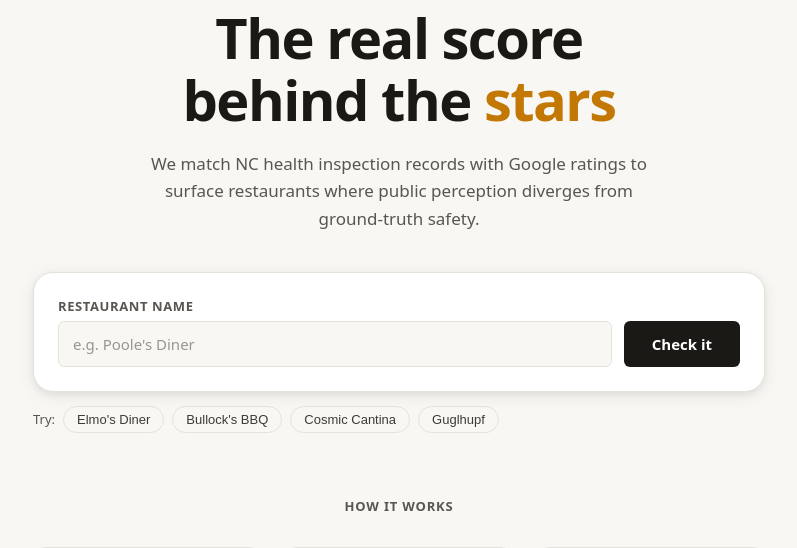
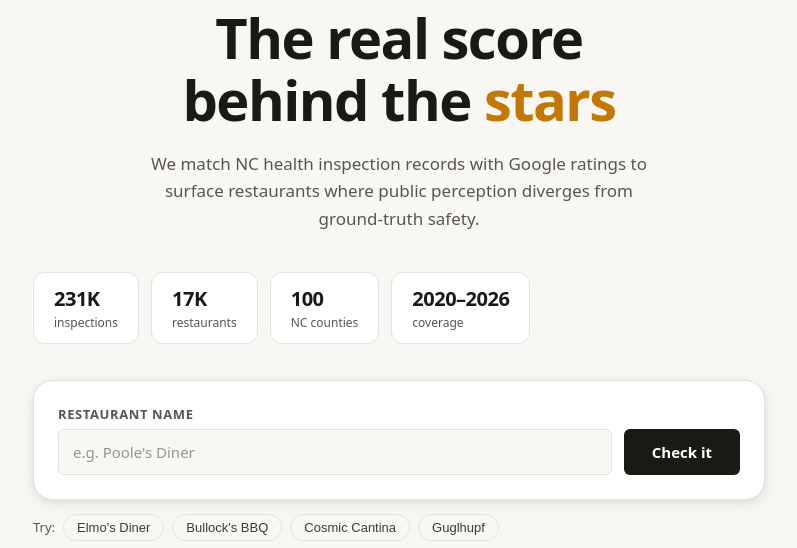
Before and after one commit to nocapchicken/nocapchicken.github.io, a Flask app: page / in a window 1280 px wide. Shown: the part 134-682 px from the top of the page, without its empty margins (241-1038 px from the left). Run offline with Flask 3, Linux system fonts and the light colour scheme.

Commit message:
feat: add dataset stats bar to hero section (#27)
Displays 231K inspections, 17K restaurants, 100 NC counties, and
2020–2026 coverage as stat cards between the hero and search form.

Co-authored-by: Claude Opus 4.6 <noreply@anthropic.com>

```diff
--- a/app/static/css/app.css
+++ b/app/static/css/app.css
@@ -150,6 +150,38 @@ html[data-theme="dark"] .btn-theme .icon-moon { display: none; }
   max-width: 520px;
   margin: 0 auto;
   line-height: 1.6;
+}
+
+/* ── Stats bar ───────────────────────────────────────────── */
+
+.stats-bar {
+  display: flex;
+  gap: 12px;
+  flex-wrap: wrap;
+  margin-bottom: 36px;
+}
+
+.stat {
+  display: flex;
+  flex-direction: column;
+  background: var(--surface);
+  border: 1px solid var(--border);
+  border-radius: var(--radius-md);
+  padding: 12px 20px;
+  min-width: 90px;
+}
+
+.stat-num {
+  font-size: 20px;
+  font-weight: 700;
+  letter-spacing: -0.5px;
+  color: var(--text);
+}
+
+.stat-label {
+  font-size: 12px;
+  color: var(--text-muted);
+  margin-top: 2px;
 }
 
 /* ── Search form ─────────────────────────────────────────── */
--- a/app/templates/index.html
+++ b/app/templates/index.html
@@ -46,6 +46,13 @@
           to surface restaurants where public perception diverges from ground-truth safety.
         </p>
       </section>
+
+      <div class="stats-bar">
+        <div class="stat"><span class="stat-num">231K</span><span class="stat-label">inspections</span></div>
+        <div class="stat"><span class="stat-num">17K</span><span class="stat-label">restaurants</span></div>
+        <div class="stat"><span class="stat-num">100</span><span class="stat-label">NC counties</span></div>
+        <div class="stat"><span class="stat-num">2020–2026</span><span class="stat-label">coverage</span></div>
+      </div>
 
       <section class="search-section">
         <form class="search-form" id="searchForm" autocomplete="off">
```
